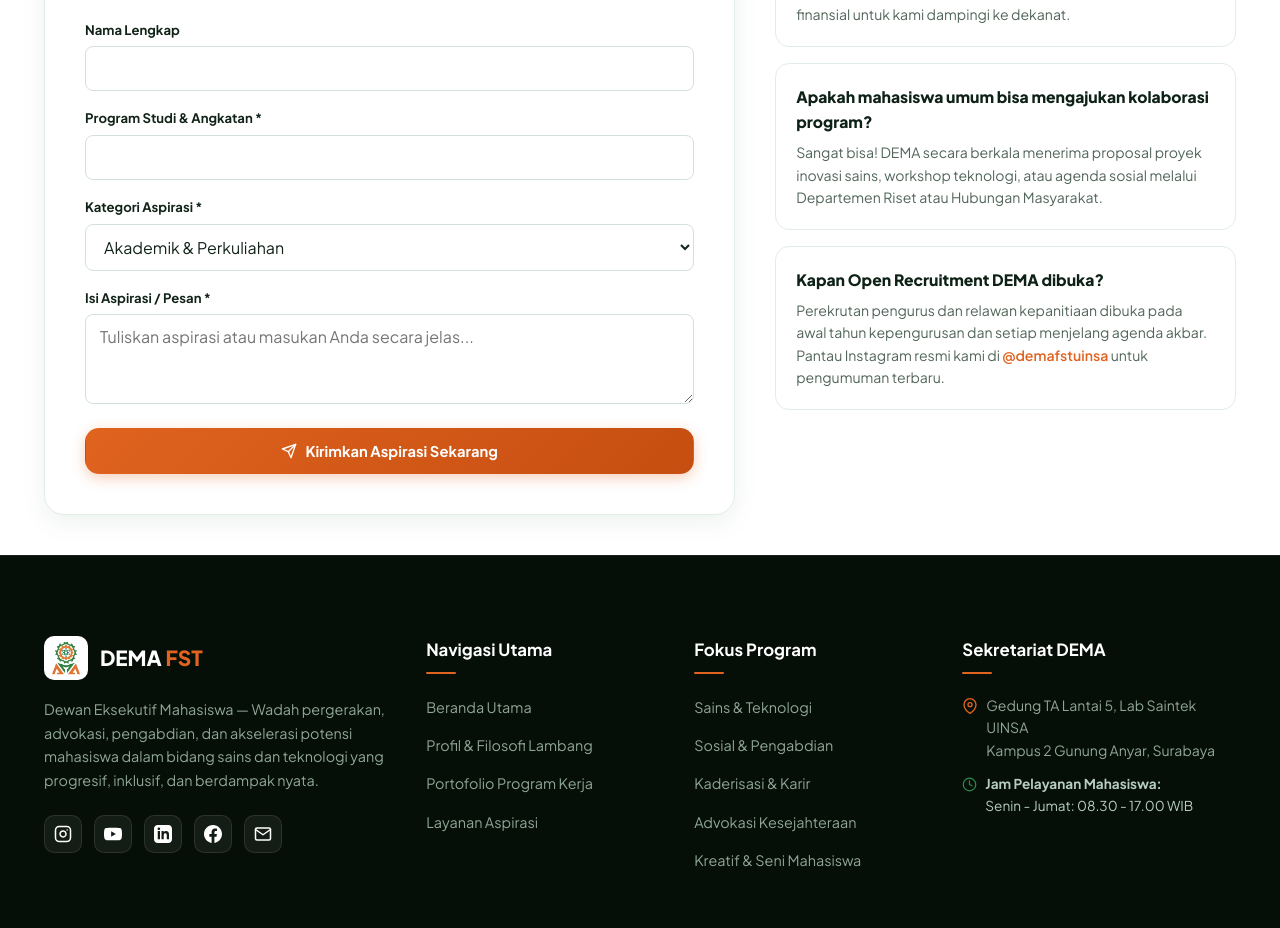
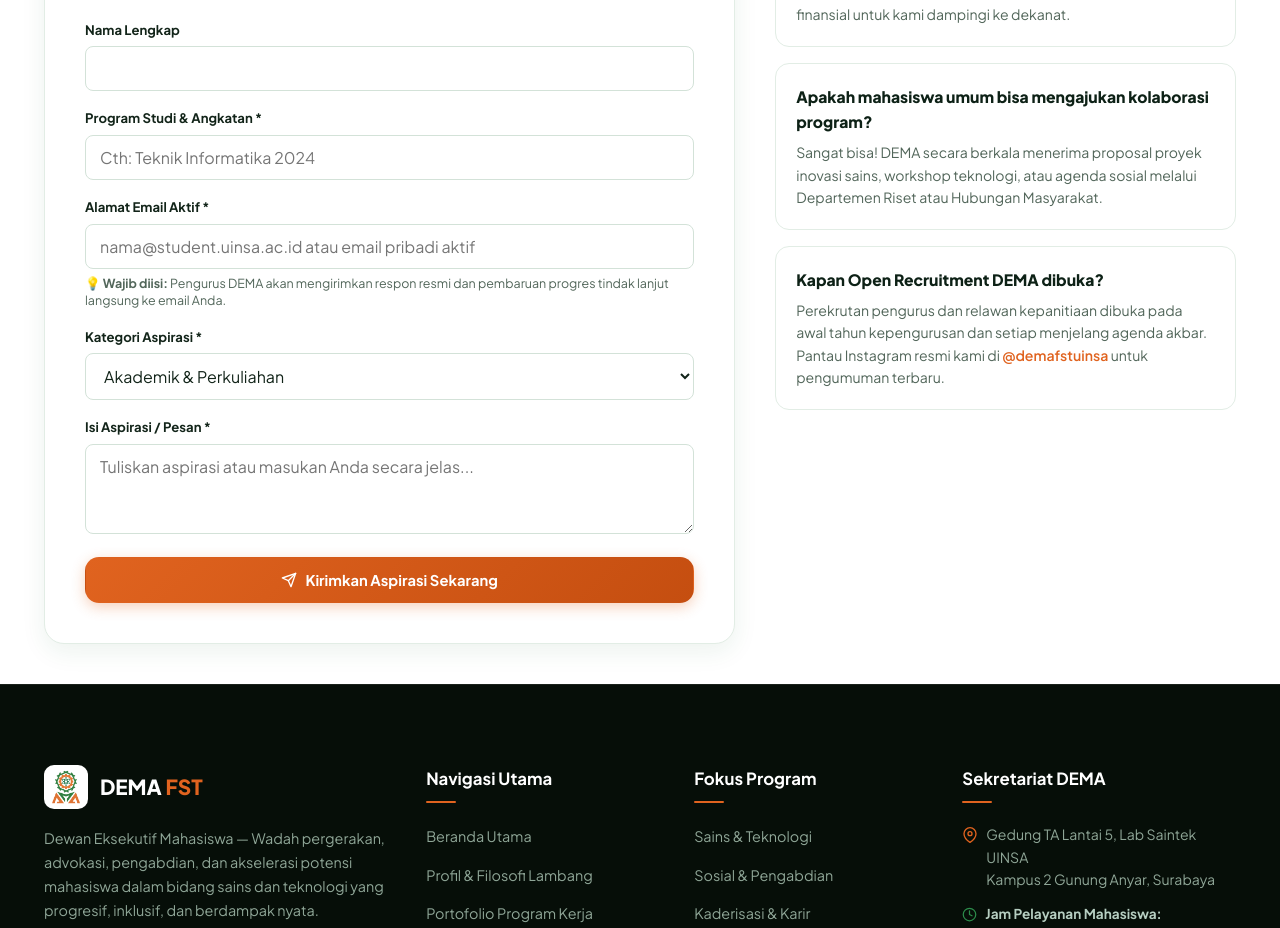
Before and after one commit to umararahman17-ops/dema-web, a Next.js app: page /kontak in a window 1280 px wide. Shown: the part 1260-2188 px from the top of the page. Built offline with nearby package versions, Linux system fonts and the light colour scheme.

Commit message:
feat: wajibkan alamat email saat kirim aspirasi dan integrasi pengiriman feedback ke mahasiswa

```diff
--- a/app/api/aspirasi/route.js
+++ b/app/api/aspirasi/route.js
@@ -21,10 +21,10 @@ export async function POST(request) {
   try {
     const body = await request.json();
 
-    if (!body.prodi || !body.pesan) {
+    if (!body.prodi || !body.pesan || !body.email || !body.email.trim().includes('@')) {
       return NextResponse.json({
         success: false,
-        message: 'Program studi dan pesan aspirasi wajib diisi.'
+        message: 'Program studi, alamat email aktif, dan pesan aspirasi wajib diisi agar pengurus dapat mengirimkan feedback.'
       }, { status: 400 });
     }
 
--- a/components/AspirasiForm.js
+++ b/components/AspirasiForm.js
@@ -63,11 +63,26 @@ export default function AspirasiForm() {
           <input
             type="text"
             className="form-control"
-            placeholder=""
+            placeholder="Cth: Teknik Informatika 2024"
             required
             value={formData.prodi}
             onChange={(e) => setFormData({ ...formData, prodi: e.target.value })}
           />
+        </div>
+
+        <div className="form-group">
+          <label className="form-label">Alamat Email Aktif *</label>
+          <input
+            type="email"
+            className="form-control"
+            placeholder="nama@student.uinsa.ac.id atau email pribadi aktif"
+            required
+            value={formData.email}
+            onChange={(e) => setFormData({ ...formData, email: e.target.value })}
+          />
+          <small style={{ display: 'block', marginTop: '6px', fontSize: '0.78rem', color: 'var(--text-muted)', lineHeight: 1.4 }}>
+            💡 <strong>Wajib diisi:</strong> Pengurus DEMA akan mengirimkan respon resmi dan pembaruan progres tindak lanjut langsung ke email Anda.
+          </small>
         </div>
 
         <div className="form-group">
```
Also changed, not shown: app/program-kerja/kelola/page.js (+21 -1 lines), data/aspirasi.json (+15 -0 lines).
